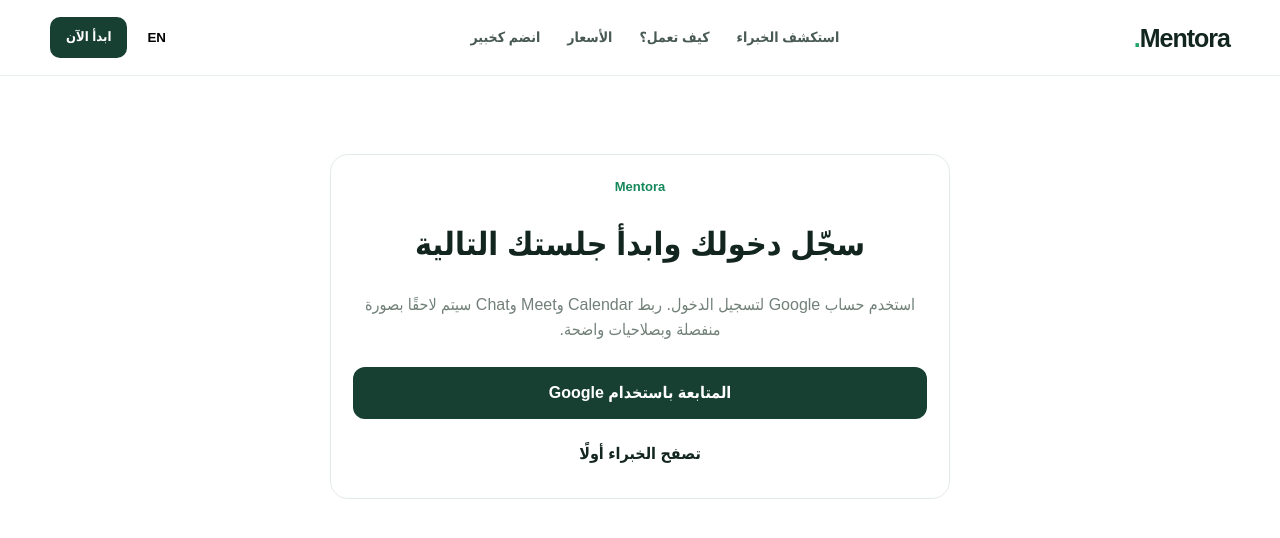
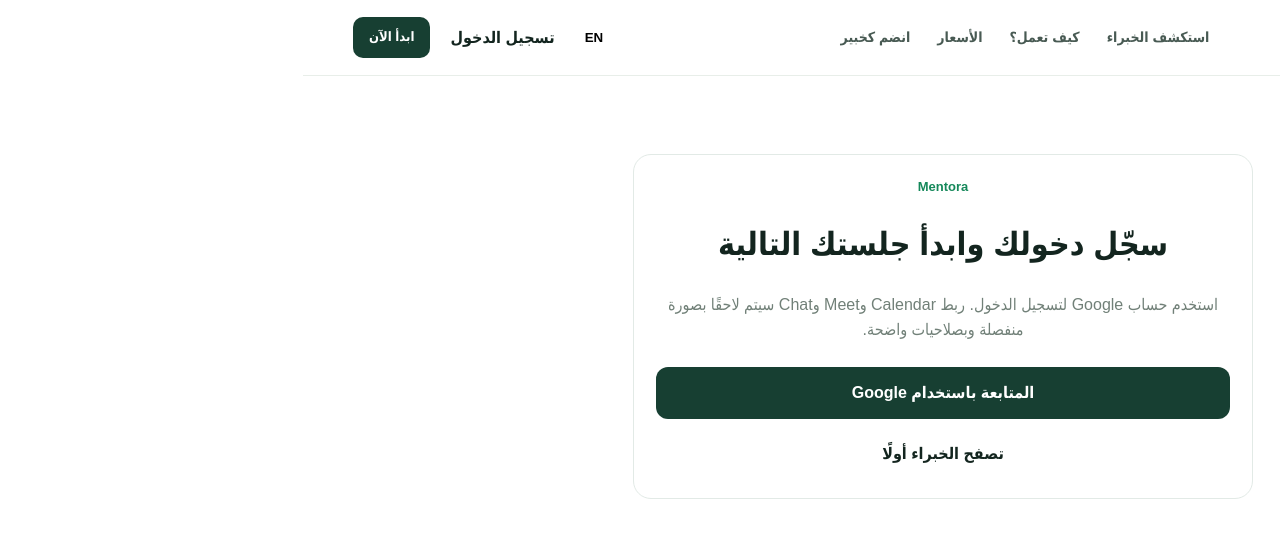
Before and after one commit to AhmedZakaria14/mentora, a Next.js app: page /login in a window 1280 px wide. Shown: the top 538 px of the page. Built offline with nearby package versions, Linux system fonts and the light colour scheme.

Commit message:
Connect navigation to Google sign-in

```diff
--- a/src/components/Header.tsx
+++ b/src/components/Header.tsx
@@ -10,6 +10,10 @@
       <Link href="/pricing">الأسعار</Link>
       <Link href="/become-a-mentor">انضم كخبير</Link>
     </nav>
-    <div className="navActions"><button className="ghost">EN</button><Link href="/dashboard" className="btn small">ابدأ الآن</Link></div>
+    <div className="navActions">
+      <button className="ghost" type="button">EN</button>
+      <Link href="/login" className="ghost">تسجيل الدخول</Link>
+      <Link href="/auth/google" className="btn small">ابدأ الآن</Link>
+    </div>
   </div></header>
 }
```
